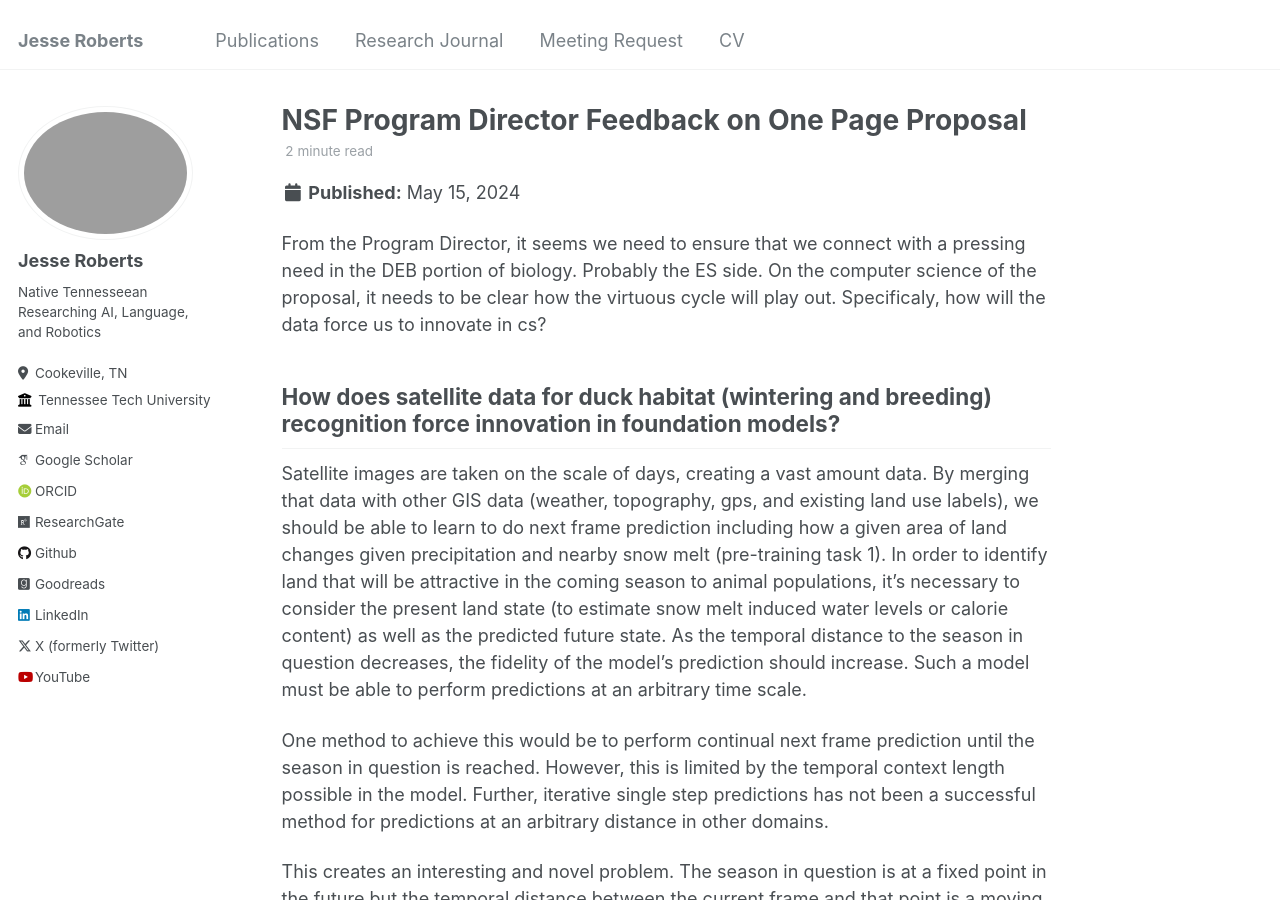
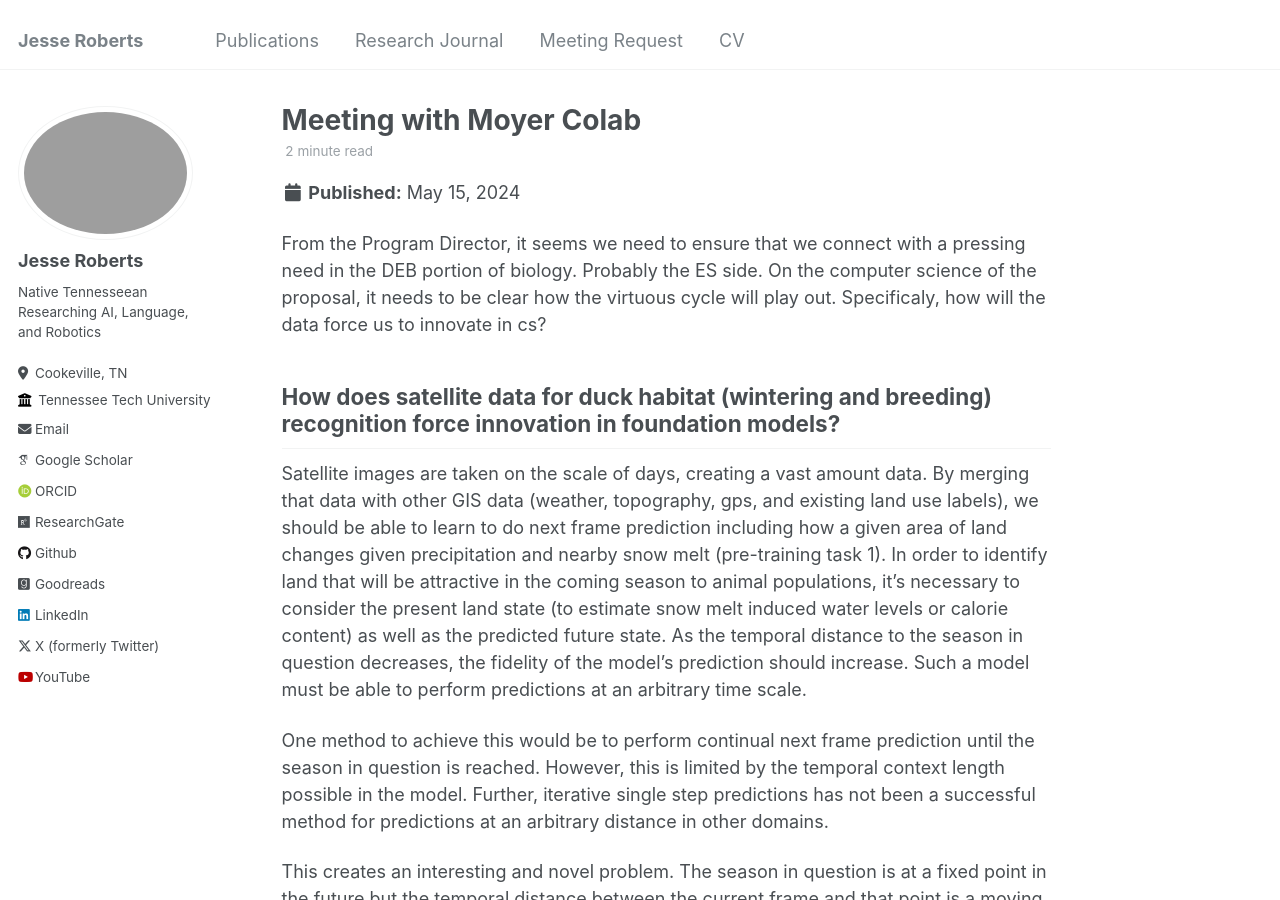
Before and after one commit to JesseTNRoberts/JesseTNRoberts.github.io, a Jekyll site: the page built from _posts/2024-05-15-MeetingNotesMoyer.md, in a window 1280 px wide and 900 px high. Built offline with Jekyll 4.4.1, drawn with Linux system fonts in a browser that asks for light colours; some web fonts are replaced.

Commit message:
Update 2024-05-15-MeetingNotesMoyer.md

```diff
--- a/_posts/2024-05-15-MeetingNotesMoyer.md
+++ b/_posts/2024-05-15-MeetingNotesMoyer.md
@@ -1,11 +1,13 @@
 ---
-title: 'NSF Program Director Feedback on One Page Proposal'
+title: 'Meeting with Moyer Colab'
 date: 2024-05-15
 permalink: /posts/2024/05/15/MeetingNotes/
 tags:
   - Meeting notes
   - Idea
 ---
+
+
 
 From the Program Director, it seems we need to ensure that we connect with a pressing need in the DEB portion of biology. Probably the ES side. On the computer science of the proposal, it needs to be clear how the virtuous cycle will play out. Specificaly, how will the data  force us to innovate in cs?
 
```
